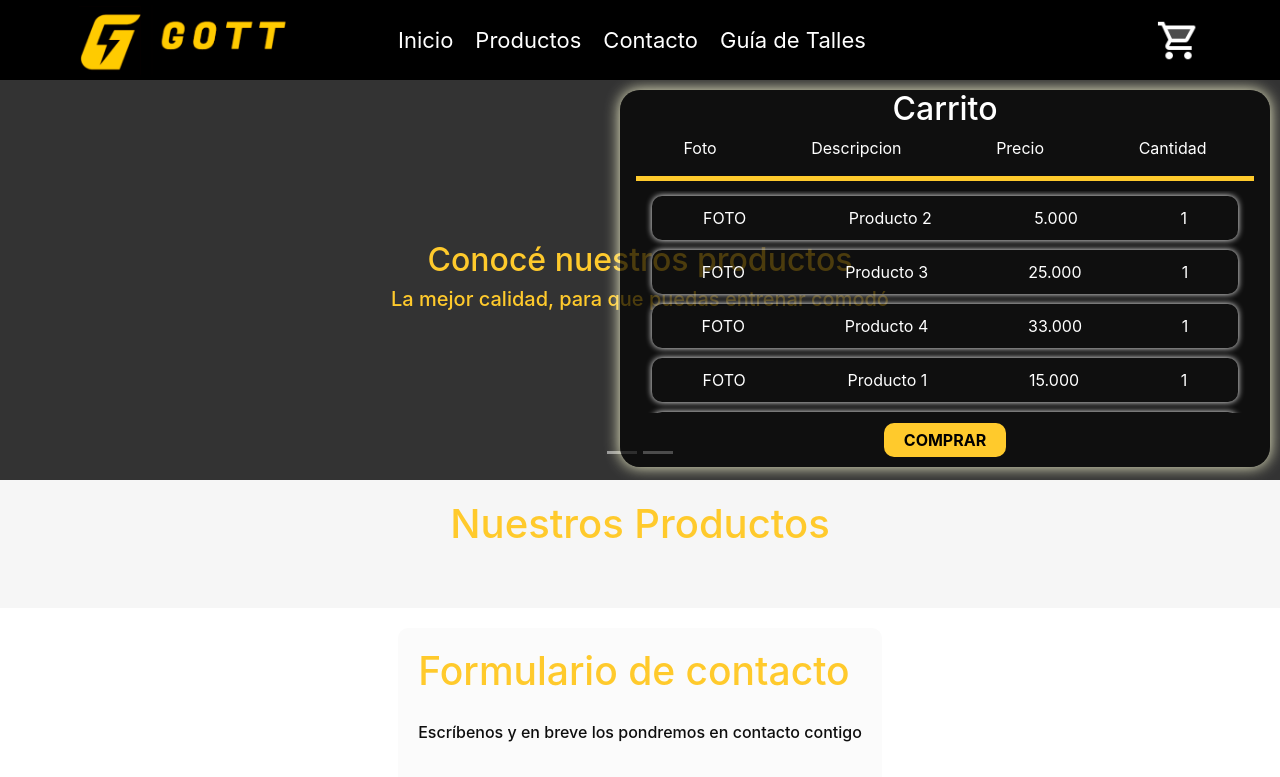
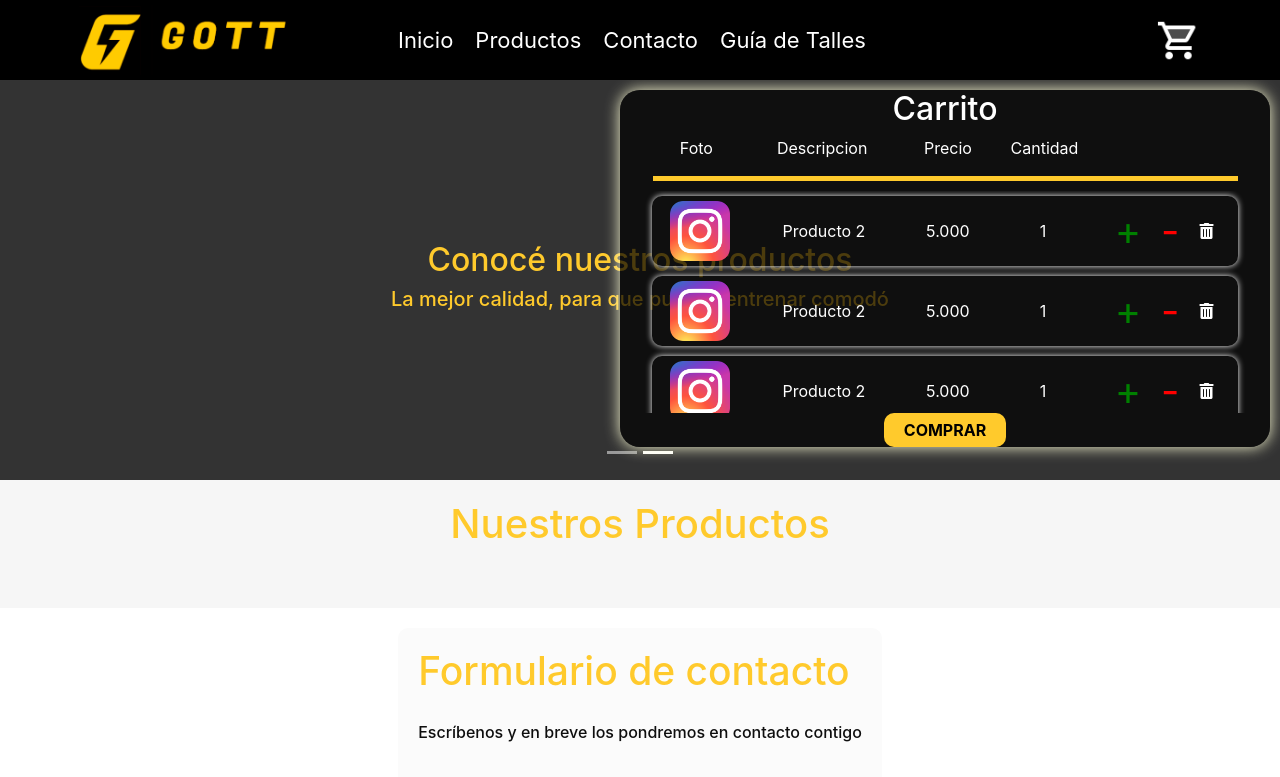
Before and after one commit to LUCASMSALDANA/Web-GOTT, a plain HTML site: page index.html in a window 1280 px wide. Both pictures are taken after a click on the picture 1178 px from the left and 40 px from the top of the page. Shown: the top 777 px of the page. Drawn offline with nearby package versions, Linux system fonts and the light colour scheme; no server answers.

Commit message:
Avanzamos en el diseño del carrito. Se agregaron botones de sumar, restar y eliminar productos.

```diff
--- a/index.css
+++ b/index.css
@@ -382,10 +382,9 @@ label{
 }
 
 #titles-carrito{
-    width: 95%;
-    display: flex;
-    flex-direction: row;
-    justify-content: space-around;
+    width: 90%;
+    display: grid;
+    grid-template-columns: 15% 28% 15% 18% 24%;
     border-bottom: 5px solid #ffca2c;
 }
 
@@ -422,11 +421,13 @@ label{
 
 .carrito-card{
     width: 95%;
-    height: 60px;
     margin-top: 5px; margin-bottom: 5px;
-    display: flex;
+    padding: 5px;
+    display: grid;
+    grid-template-columns: 15% 28% 15% 18% 24%;
+    /* display: flex;
     flex-direction: row;
-    justify-content: space-around;
+    justify-content: space-around; */
     box-shadow: 0px 0px 6px white;
     border-radius: 10px;
     text-align: center;
@@ -435,6 +436,50 @@ label{
 .carrito-card p{
     margin: 10px auto;
 }
+
+.carrito-card-img-container img{
+    height: auto;
+    width: 100%;
+    max-width: 60px;
+}
+
+.carrito-btn-container{
+    display: flex;
+    justify-content: space-evenly;
+    align-items: center;
+}
+
+.botones-carrito{
+    padding: 0;
+    text-decoration: none;
+    font-size: 40px;
+    background: transparent;
+    border: none;
+}
+
+.boton-suma{
+    color: green;
+}
+.boton-suma:hover , .boton-resta:hover{
+    transition: 200ms;
+    cursor: default;
+}
+.boton-suma:hover{
+    color: green;
+    filter: drop-shadow(0px 0px 6px lawngreen);
+}
+.boton-resta{
+    color: rgb(255, 0, 0);
+}
+.boton-resta:hover{
+        color: rgb(255, 34, 34);
+        filter: drop-shadow(0px 0px 6px red);
+}
+
+.trashIcon:hover {
+    color: #f00;
+};
+
 
 #compraFinal{
     margin: 10px 0px 10px 0px;
--- a/index.html
+++ b/index.html
@@ -5,6 +5,8 @@
     <meta name="viewport" content="width=device-width, initial-scale=1.0">
     <!-- Bootstrap link -->
     <link rel="stylesheet" href="https://cdn.jsdelivr.net/npm/bootstrap@4.0.0/dist/css/bootstrap.min.css" integrity="sha384-Gn5384xqQ1aoWXA+058RXPxPg6fy4IWvTNh0E263XmFcJlSAwiGgFAW/dAiS6JXm" crossorigin="anonymous">
+    <link href="https://cdnjs.cloudflare.com/ajax/libs/font-awesome/5.15.3/css/all.min.css"
+      rel="stylesheet"/>
     <!-- Link al CSS de la página -->
     <link rel="stylesheet" href="index.css">
     <title>GOTT</title>
@@ -106,11 +108,11 @@
                 <p> NO DUDES EN CONTACTARNOS</p>
                 <div class="carta-redes">
                      <div class="carta-redes-container">
-                        <img src="img/whatsapp-logo-1.png" alt="">
-                        <p> +15 54676999</p>
+                        <a href="https://wa.me/+5491157470327"></a><img src="img/whatsapp-logo-1.png" alt="Whatsapp logo">
+                        <p> +54 9 11 6767 9999</p>
                      </div>
                      <div class="carta-redes-container">
-                        <img src="img/instagram.png" alt="">
+                        <a href="https://www.instagram.com/lu.saldana"></a><img src="img/instagram.png" alt="Instagram logo">
                         <p> GOTZ_INDUMENTARIAS</p>
                      </div>
                 </div>
@@ -129,42 +131,79 @@
             <p>Descripcion</p>
             <p>Precio</p>
             <p>Cantidad</p>
+            <div></div>
         </div>
         <div id="body-carrito">
             <div id="carrito-card-container">
 
                 <div class="carrito-card">
-                    <p>FOTO</p>
+                    <div class="carrito-card-img-container">
+                      <img src="img/instagram.png" alt="">
+                    </div>
                     <p>Producto 2</p>
                     <p>5.000</p>
                     <p>1</p>
+                    <div class="carrito-btn-container">
+                      <button class="botones-carrito boton-suma">+</button>
+                      <button class="botones-carrito boton-resta">-</button>
+                      <i class="fas fa-trash-alt trashIcon icon"></i>
+                  </div>
                 </div>
 
                 <div class="carrito-card">
-                    <p>FOTO</p>
-                    <p>Producto 3</p>
-                    <p>25.000</p>
+                  <div class="carrito-card-img-container">
+                    <img src="img/instagram.png" alt="">
+                  </div>
+                  <p>Producto 2</p>
+                  <p>5.000</p>
                   <p>1</p>
+                  <div class="carrito-btn-container">
+                    <button class="botones-carrito boton-suma">+</button>
+                    <button class="botones-carrito boton-resta">-</button>
+                    <i class="fas fa-trash-alt trashIcon icon"></i>
+                  </div>
                 </div>
 
               <div class="carrito-card">
-                    <p>FOTO</p>
-                    <p>Producto 4</p>
-                    <p>33.000</p>
+                <div class="carrito-card-img-container">
+                  <img src="img/instagram.png" alt="">
+                </div>
+                <p>Producto 2</p>
+                <p>5.000</p>
                 <p>1</p>
+                <div class="carrito-btn-container">
+                  <button class="botones-carrito boton-suma">+</button>
+                  <button class="botones-carrito boton-resta">-</button>
+                  <i class="fas fa-trash-alt trashIcon icon"></i>
+                </div>
               </div>
 
             <div class="carrito-card">
-                    <p>FOTO</p>
-                    <p>Producto 1</p>
-                    <p>15.000</p>
+              <div class="carrito-card-img-container">
+                <img src="img/instagram.png" alt="">
+              </div>
+              <p>Producto 2</p>
+              <p>5.000</p>
               <p>1</p>
+              <div class="carrito-btn-container">
+                <button class="botones-carrito boton-suma">+</button>
+                <button class="botones-carrito boton-resta">-</button>
+                <i class="fas fa-trash-alt trashIcon icon"></i>
               </div>
+            </div>
+
             <div class="carrito-card">
-                    <p>FOTO</p>
-                    <p>Producto 1</p>
-                    <p>15.000</p>
+              <div class="carrito-card-img-container">
+                <img src="img/instagram.png" alt="">
+              </div>
+              <p>Producto 2</p>
+              <p>5.000</p>
               <p>1</p>
+              <div class="carrito-btn-container">
+                <button class="botones-carrito boton-suma">+</button>
+                <button class="botones-carrito boton-resta">-</button>
+                <i class="fas fa-trash-alt trashIcon icon"></i>
+              </div>
             </div>
 
             </div>
```
Lines whose indentation alone changed are shown as unchanged.
